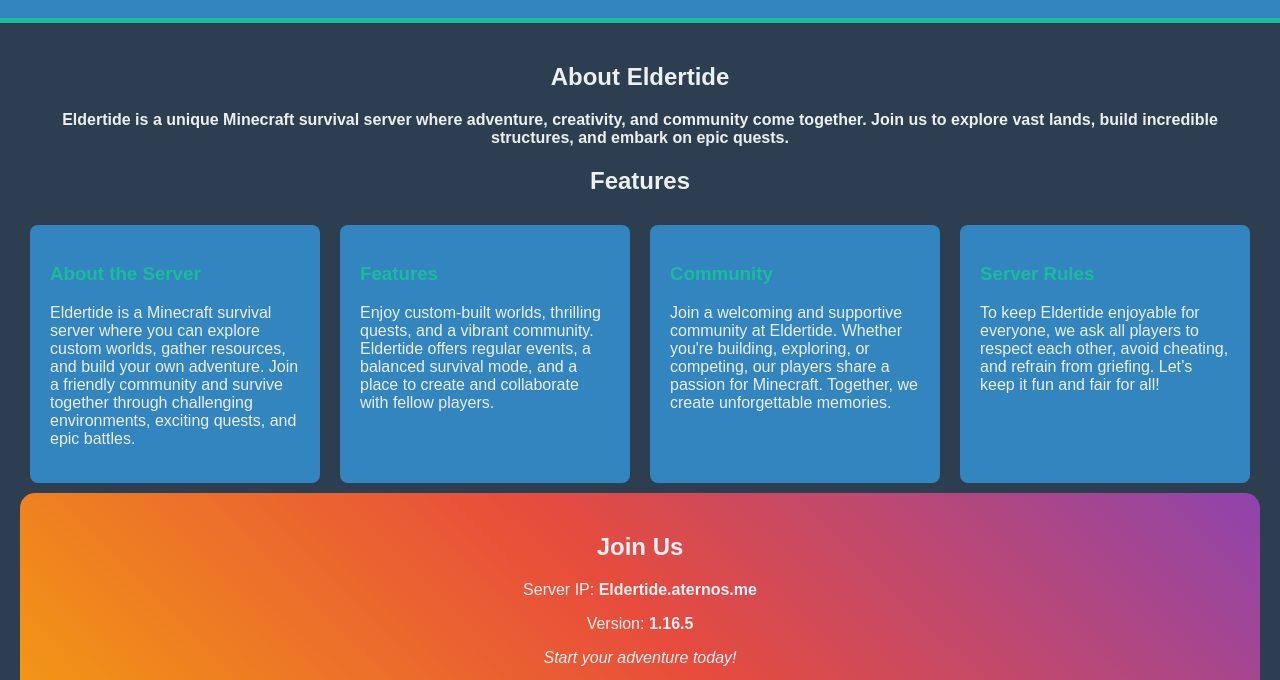
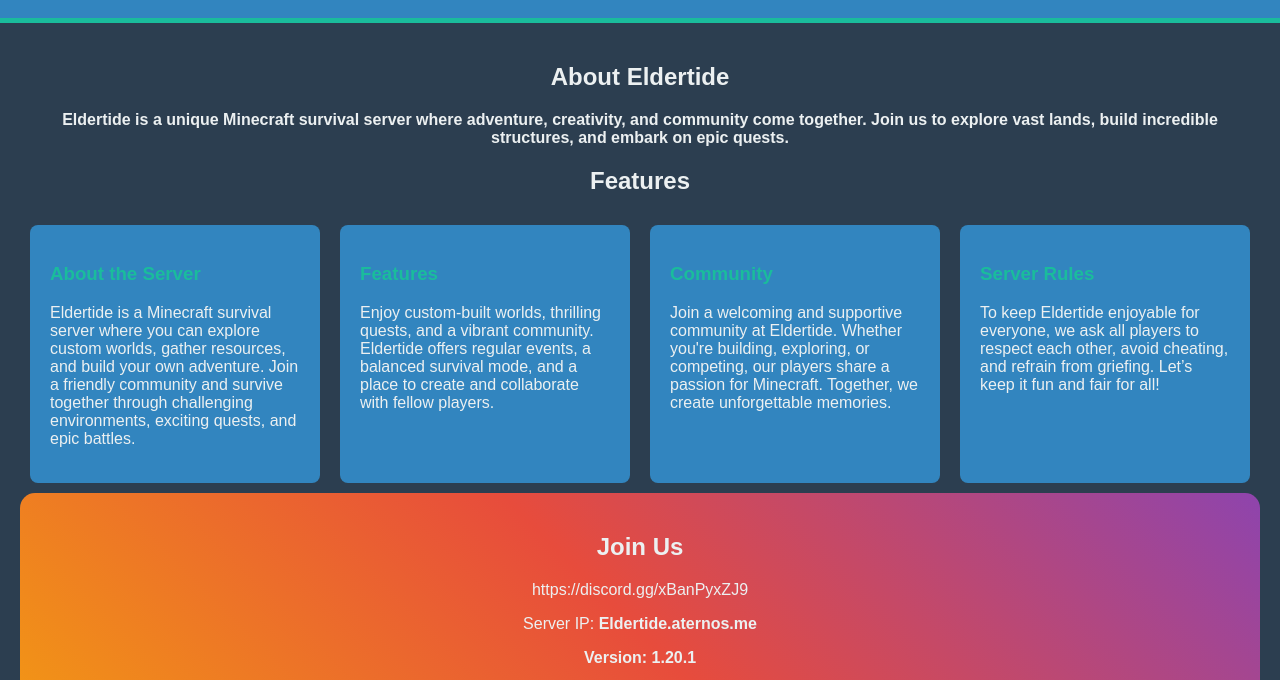
Before and after one commit to Eldertide-MC/index, a plain HTML site: page index.html in a window 1280 px wide. Shown: the part 109-789 px from the top of the page. Drawn offline with Linux system fonts and the light colour scheme.

Commit message:
Update index.html

```diff
--- a/index.html
+++ b/index.html
@@ -231,8 +231,9 @@
 
         <section id="join" class="join">
             <h2>Join Us</h2>
+            <p>https://discord.gg/xBanPyxZJ9</p>
             <p>Server IP: <strong>Eldertide.aternos.me</strong></p>
-            <p>Version: <strong>1.16.5</strong></p>
+            <p><strong>Version: 1.20.1</strong></p>
             <p><em>Start your adventure today!</em></p>
             <p><em>"Server is now opened"</em></p>
         </section>
```
